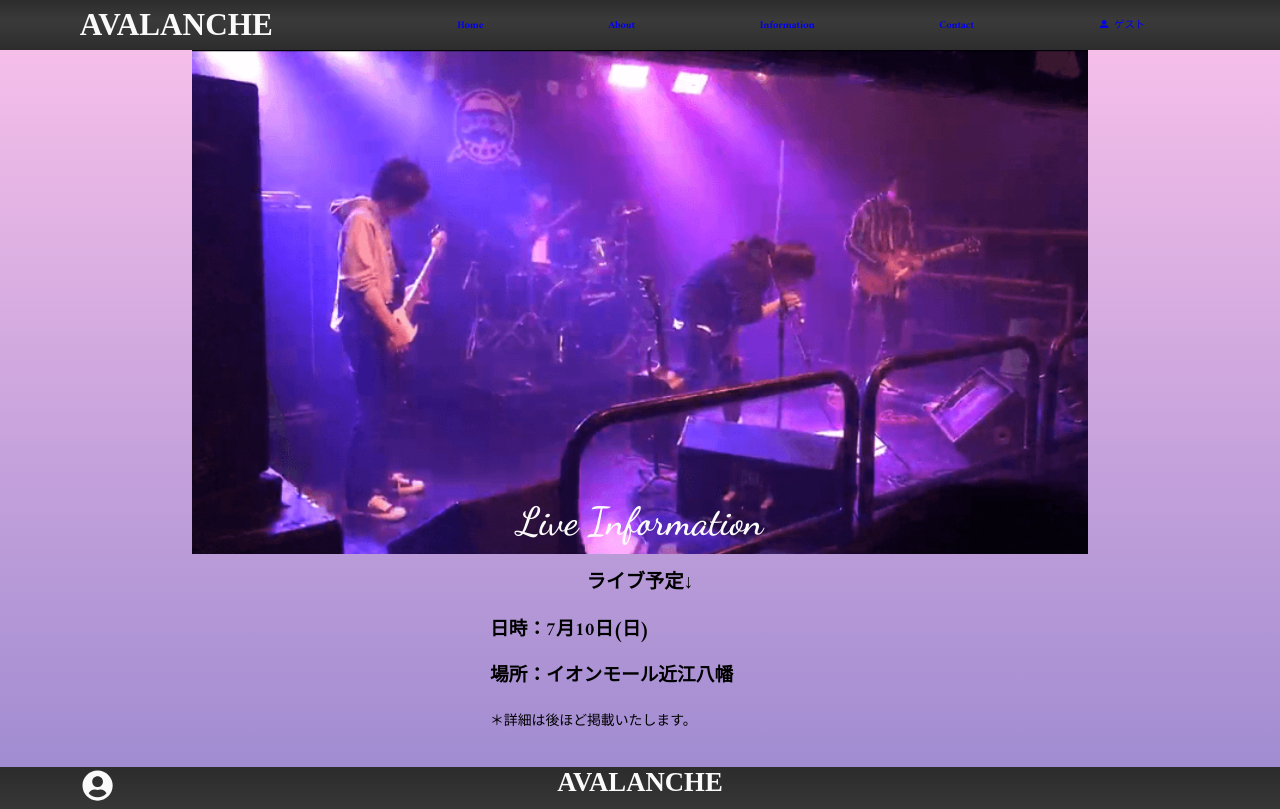
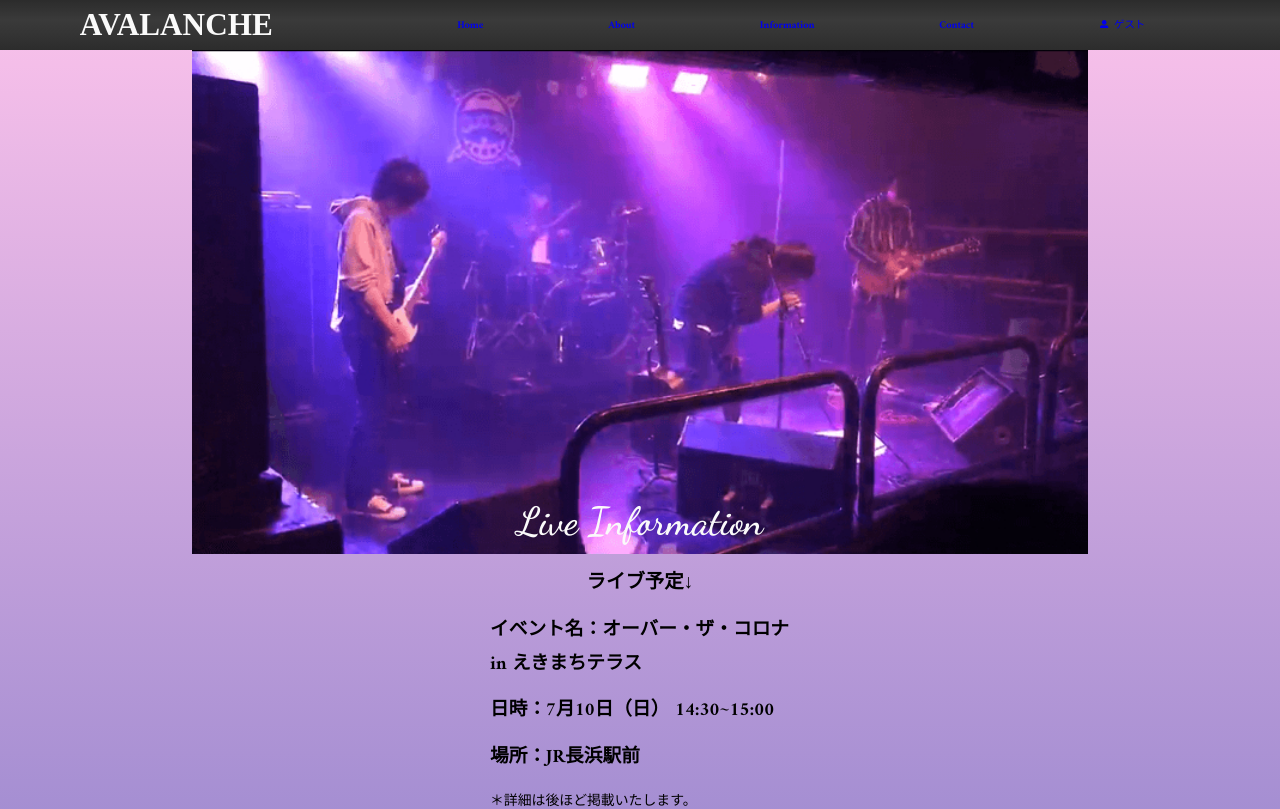
Before and after one commit to SANDAY-JS/avalanche, a React (Create React App) app: page /information in a window 1280 px wide. Shown: the top 809 px of the page. Built offline with nearby package versions, Linux system fonts and the light colour scheme; no server answers.

Commit message:
Adjusted Event Details

```diff
--- a/src/pages/Info.js
+++ b/src/pages/Info.js
@@ -11,8 +11,9 @@ function Info() {
       </figure>
       <div className="info__table">
         <h3>ライブ予定↓</h3>
-        <p>日時：7月10日(日)</p>
-        <p>場所：イオンモール近江八幡</p>
+        <p>イベント名：オーバー・ザ・コロナ in えきまちテラス</p>
+        <p>日時：7月10日（日） 14:30~15:00</p>
+        <p>場所：JR長浜駅前</p>
         <small>＊詳細は後ほど掲載いたします。</small>
       </div>
     </div>
```
